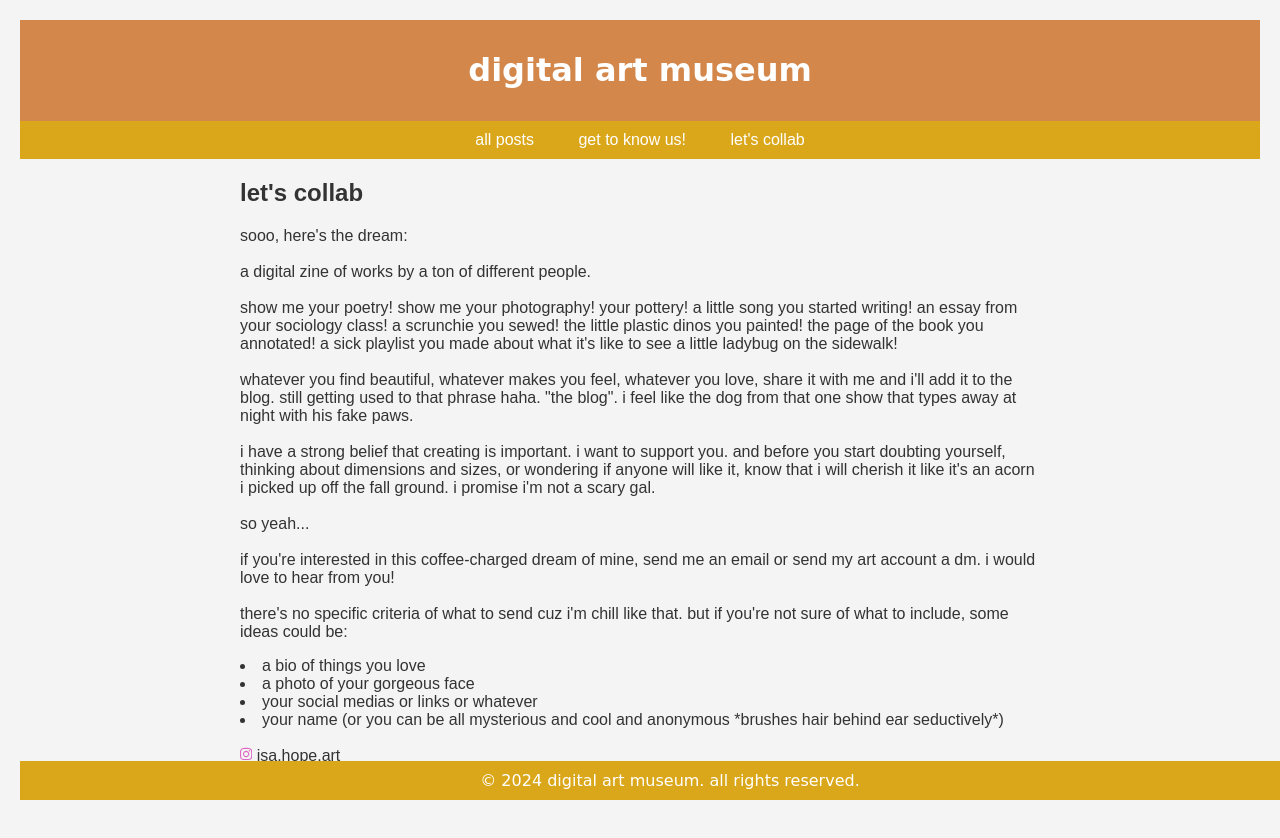
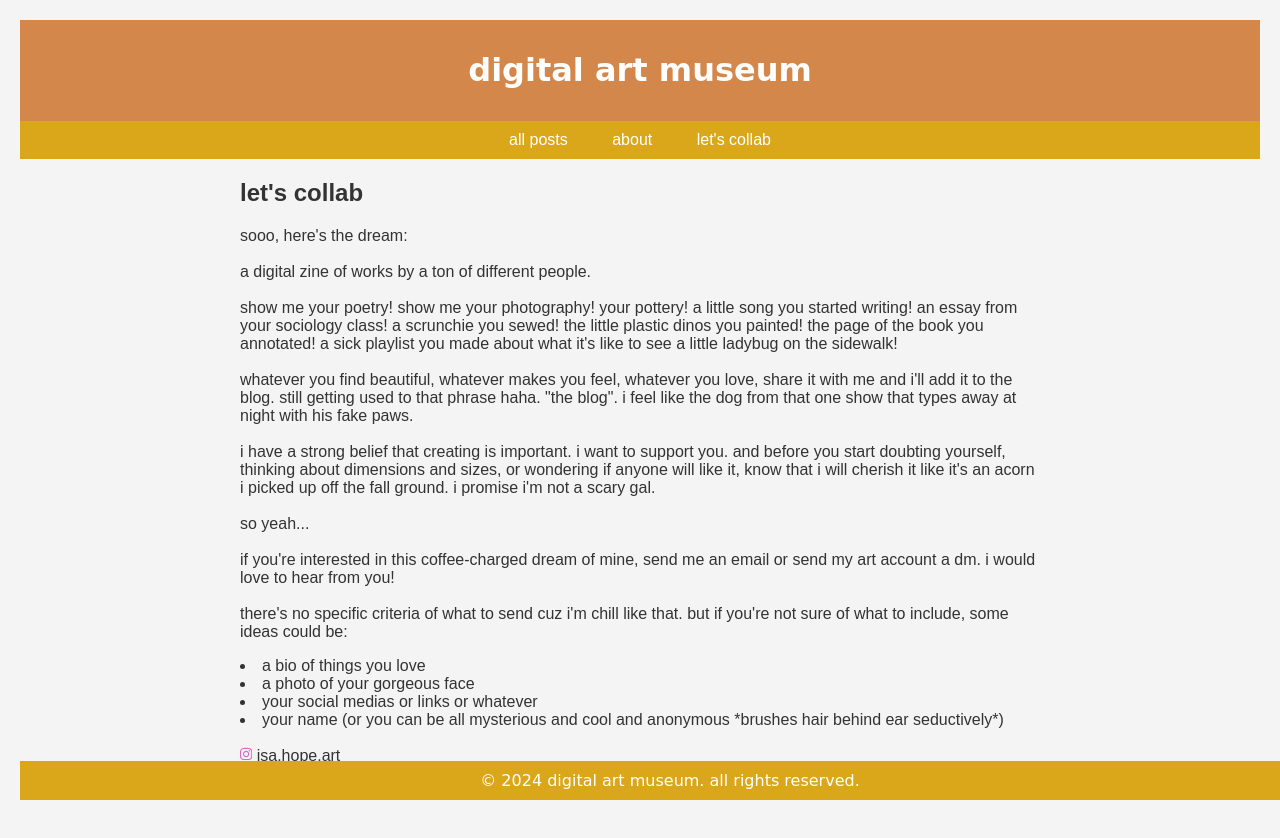
Before and after one commit to isahope21/digitalartmuseum, a plain HTML site: page contact.html in a window 1280 px wide. Drawn offline with Linux system fonts and the light colour scheme; a web font is replaced by a local one.

Commit message:
Update contact.html

```diff
--- a/contact.html
+++ b/contact.html
@@ -14,7 +14,7 @@
     </header>
     <nav>
         <a href="index.html">all posts</a>
-        <a href="gettoknowus.html">get to know us!</a>
+        <a href="gettoknowus.html">about</a>
         <a href="contact.html">let's collab</a>
     </nav>
 
```
